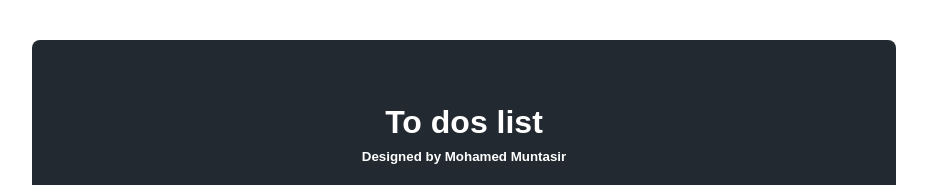
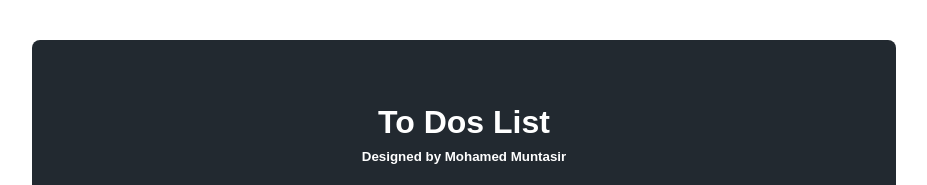
Before and after one commit to devmotheg/TODO_LIST, a plain HTML site: page index.html in a window 1280 px wide. Shown: the top 185 px of the page, without its empty margins (176-1103 px from the left). Drawn offline with Linux system fonts and the light colour scheme.

Commit message:
Update title

```diff
--- a/index.html
+++ b/index.html
@@ -11,14 +11,14 @@
   <meta http-equiv="X-UA-Compatible" content="IE=edge" />
   <meta name="viewport" content="width=device-width, initial-scale=1.0" />
   <link rel="stylesheet" href="css/styles.css" />
-  <title>To dos list</title>
+  <title>To Dos List</title>
 </head>
 
 <body>
   <!-- Main -->
   <main class="todo">
     <div class="todo__header">
-      <h1>To dos list</h1>
+      <h1>To Dos List</h1>
       <a href="https://github.com/devmotheg">Designed by Mohamed Muntasir</a>
       <label for="todo__input">
         <input class="todo__input" type="text" placeholder="Enter a todo!" />
```
Also changed, not shown: 1 other file.
